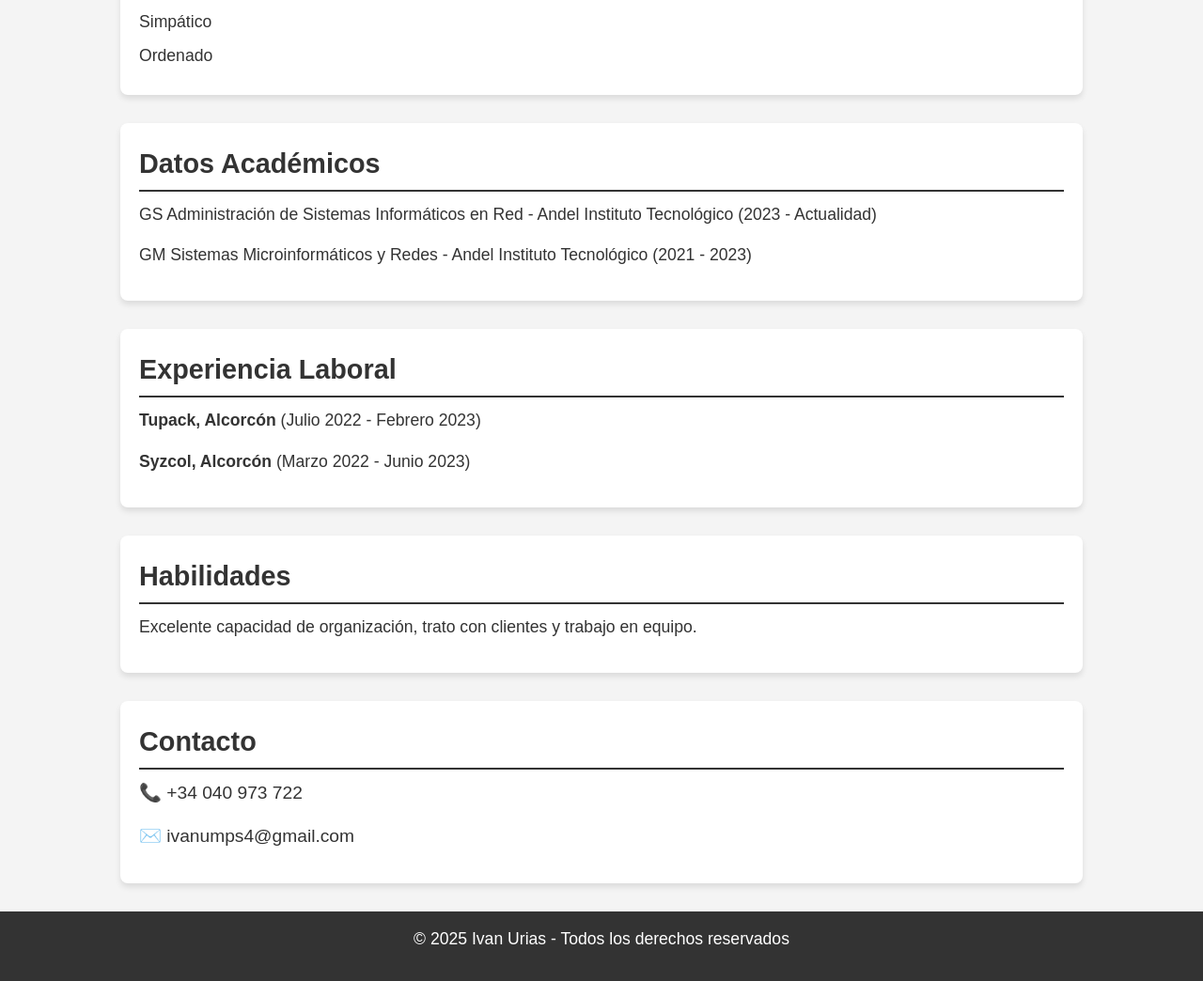
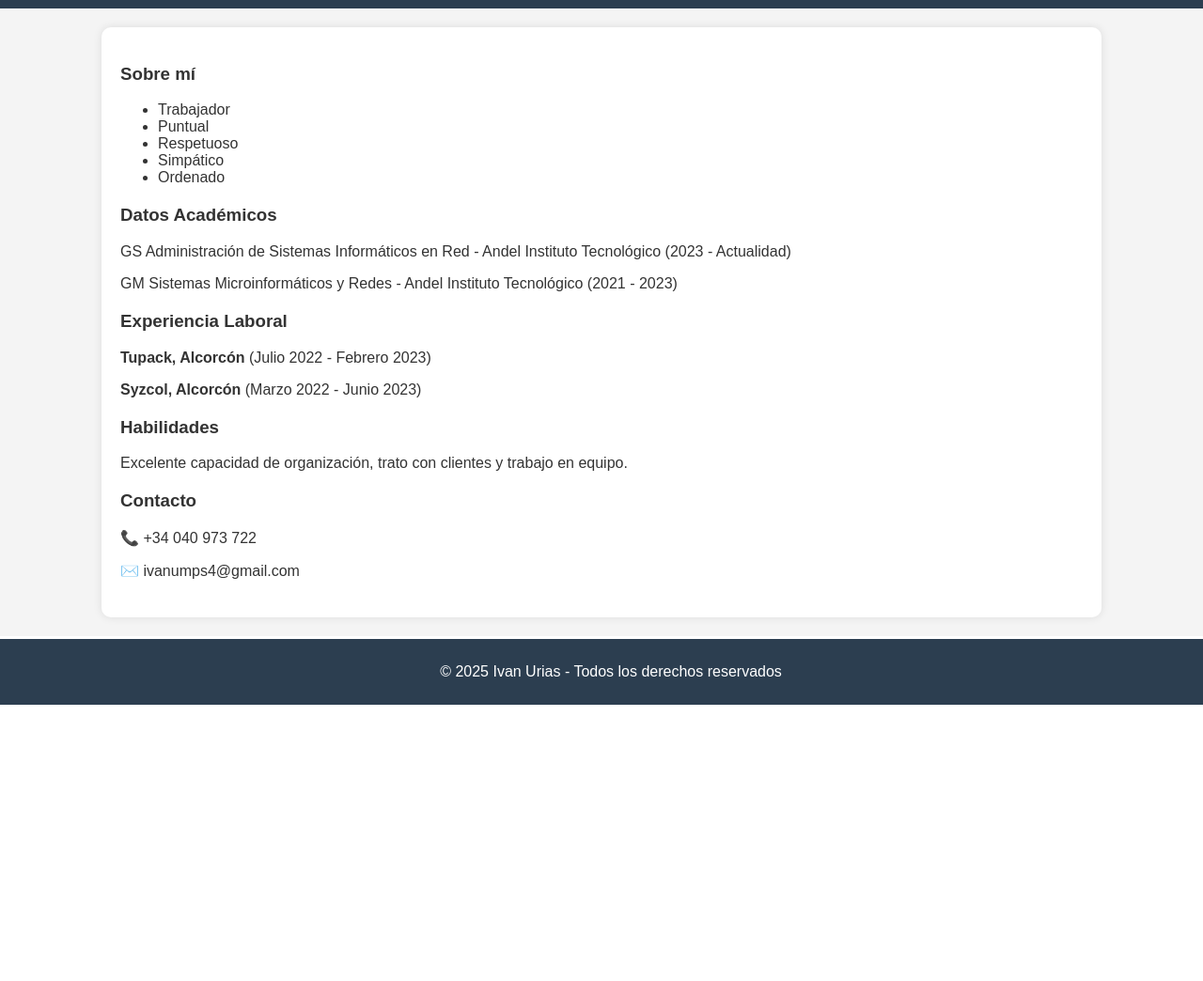
Before and after one commit to IvanUrias/mi-portfolio, a Flask app: page / in a window 1280 px wide. Shown: the part 470-1514 px from the top of the page at 94% size. After the commit the page ends 1220 px from the top, so only its background shows below. Run offline with Flask 3, Linux system fonts and the light colour scheme.

Commit message:
style.css

```diff
--- a/static/style.css
+++ b/static/style.css
@@ -1,121 +1,53 @@
-/* Reset de márgenes y padding */
-* {
+/* style.css */
+
+body {
+    font-family: Arial, sans-serif;
     margin: 0;
     padding: 0;
-    box-sizing: border-box;
+    background-color: #f4f4f4;
+    color: #333;
 }
 
-/* Fuentes */
-body {
-    font-family: 'Arial', sans-serif;
-    line-height: 1.6;
-    color: #333;
-    background-color: #f4f4f4;
+header {
+    background-color: #2c3e50;
+    color: white;
+    text-align: center;
+    padding: 20px;
 }
 
-/* Contenedor principal */
-.container {
-    width: 80%;
-    margin: 0 auto;
+.profile img {
+    width: 150px;
+    height: 150px;
+    border-radius: 50%;
+    border: 3px solid white;
 }
 
-/* Estilos del header */
-header {
-    background-color: #333;
-    color: white;
-    padding: 20px 0;
-    text-align: center;
+main {
+    width: 80%;
+    margin: 20px auto;
+    background: white;
+    padding: 20px;
+    box-shadow: 0px 0px 10px rgba(0, 0, 0, 0.1);
+    border-radius: 10px;
 }
 
-.profile-pic {
-    width: 120px;
-    height: 120px;
-    border-radius: 50%;
-    margin-bottom: 15px;
-}
-
-header h1 {
-    font-size: 2.5em;
-    margin-bottom: 10px;
-}
-
-header h2 {
-    font-size: 1.2em;
-    font-weight: normal;
-}
-
-/* Estilos de las secciones */
-section {
-    margin-bottom: 30px;
-    background-color: white;
-    padding: 20px;
-    border-radius: 8px;
-    box-shadow: 0 4px 6px rgba(0, 0, 0, 0.1);
-}
-
-h3 {
-    font-size: 1.8em;
-    margin-bottom: 10px;
-    color: #333;
-    border-bottom: 2px solid #333;
+h2 {
+    color: #2c3e50;
+    border-bottom: 2px solid #2c3e50;
     padding-bottom: 5px;
 }
 
-/* Estilos para las listas */
-ul {
-    list-style-type: none;
-    padding-left: 0;
+section {
+    margin-bottom: 20px;
 }
 
-ul li {
-    font-size: 1.1em;
-    margin-bottom: 8px;
+footer {
+    text-align: center;
+    padding: 10px;
+    background-color: #2c3e50;
+    color: white;
+    position: relative;
+    bottom: 0;
+    width: 100%;
+    border-top: 3px solid white;
 }
-
-/* Estilo para párrafos */
-p {
-    font-size: 1.1em;
-    margin-bottom: 15px;
-}
-
-strong {
-    font-weight: bold;
-}
-
-/* Estilos de contacto */
-.contact p {
-    font-size: 1.2em;
-}
-
-/* Footer */
-footer {
-    background-color: #333;
-    color: white;
-    text-align: center;
-    padding: 15px;
-    margin-top: 30px;
-}
-
-/* Responsividad */
-@media (max-width: 768px) {
-    .container {
-        width: 90%;
-    }
-
-    header h1 {
-        font-size: 2em;
-    }
-
-    header h2 {
-        font-size: 1em;
-    }
-
-    .profile-pic {
-        width: 100px;
-        height: 100px;
-    }
-
-    h3 {
-        font-size: 1.5em;
-    }
-}
```
